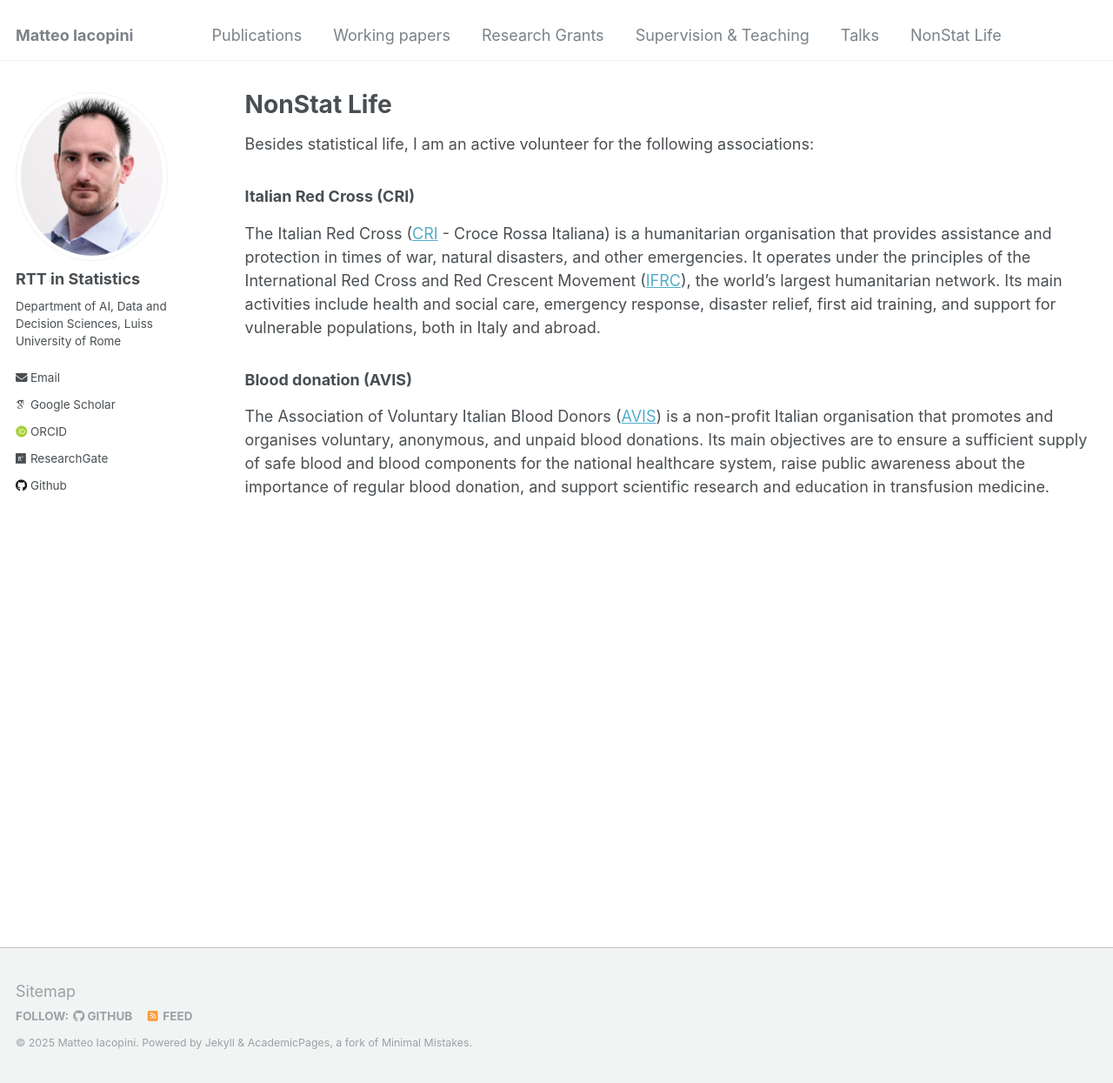
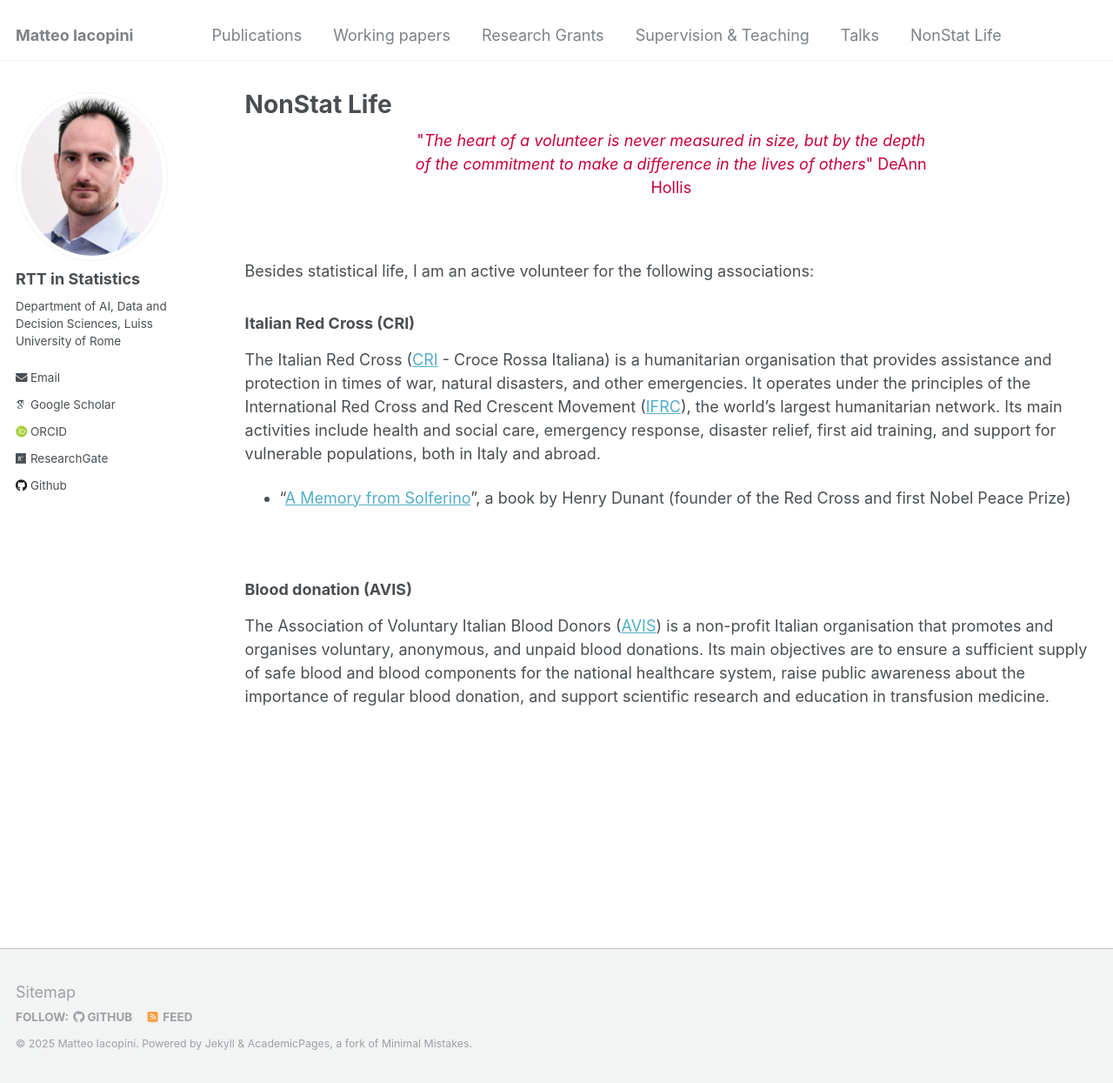
Before and after one commit to matteoiacopini/matteoiacopini.github.io, a Jekyll site: the page built from _pages/life.md, in a window 1280 px wide and 1245 px high. Shown: the whole window at 87% size. Built offline with Jekyll 4.4.1, drawn with Linux system fonts in a browser that asks for light colours; some web fonts are replaced.

Commit message:
Update life.md

```diff
--- a/_pages/life.md
+++ b/_pages/life.md
@@ -5,6 +5,19 @@ permalink: /life/
 author_profile: true
 ---
 
+
+<!--
+> "_The heart of a volunteer is never measured in size, but by the depth of the commitment to make a difference in the lives of others_"
+-->
+
+
+<div align="center">
+	<div style="width:600px; color:#C70039">
+	"<i>The heart of a volunteer is never measured in size, but by the depth of the commitment to make a difference in the lives of others</i>" DeAnn Hollis
+	</div>
+</div>
+
+&nbsp;
 
 Besides statistical life, I am an active volunteer for the following associations:
 
@@ -19,6 +32,10 @@ The Italian Red Cross ([CRI](https://cri.it)) is the national society of Italy.
 The Italian Red Cross ([CRI](https://cri.it) - Croce Rossa Italiana) is a humanitarian organisation that provides assistance and protection in times of war, natural disasters, and other emergencies. It operates under the principles of the International Red Cross and Red Crescent Movement ([IFRC](https://www.ifrc.org)), the world's largest humanitarian network.
 Its main activities include health and social care, emergency response, disaster relief, first aid training, and support for vulnerable populations, both in Italy and abroad.
 
+* "[A Memory from Solferino](https://volunteeringredcross.org/en/recurso/a-memory-of-solferino-henry-dunant/)", a book by Henry Dunant (founder of the Red Cross and first Nobel Peace Prize)
+
+
+&nbsp;
 
 
 ### Blood donation (AVIS)
```
